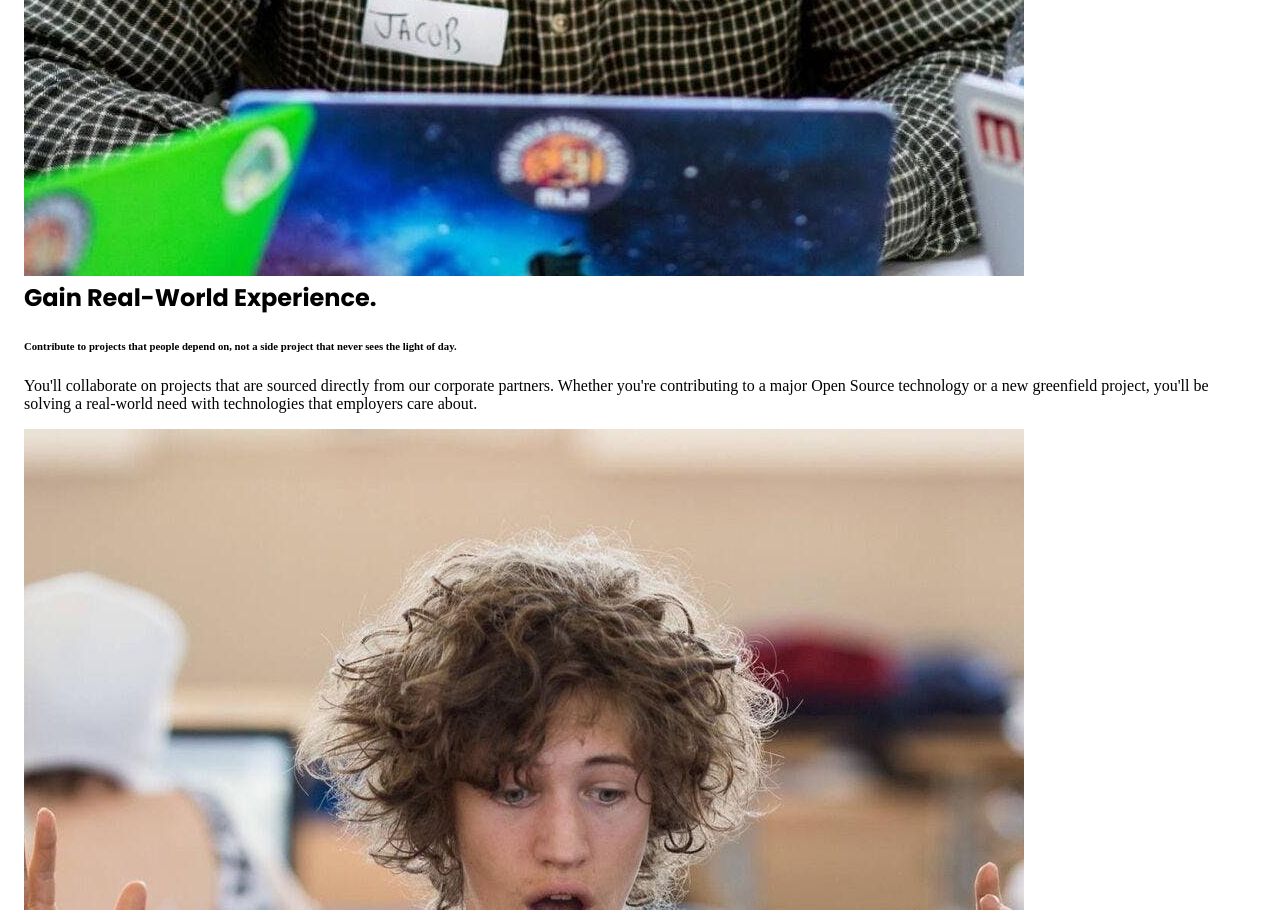
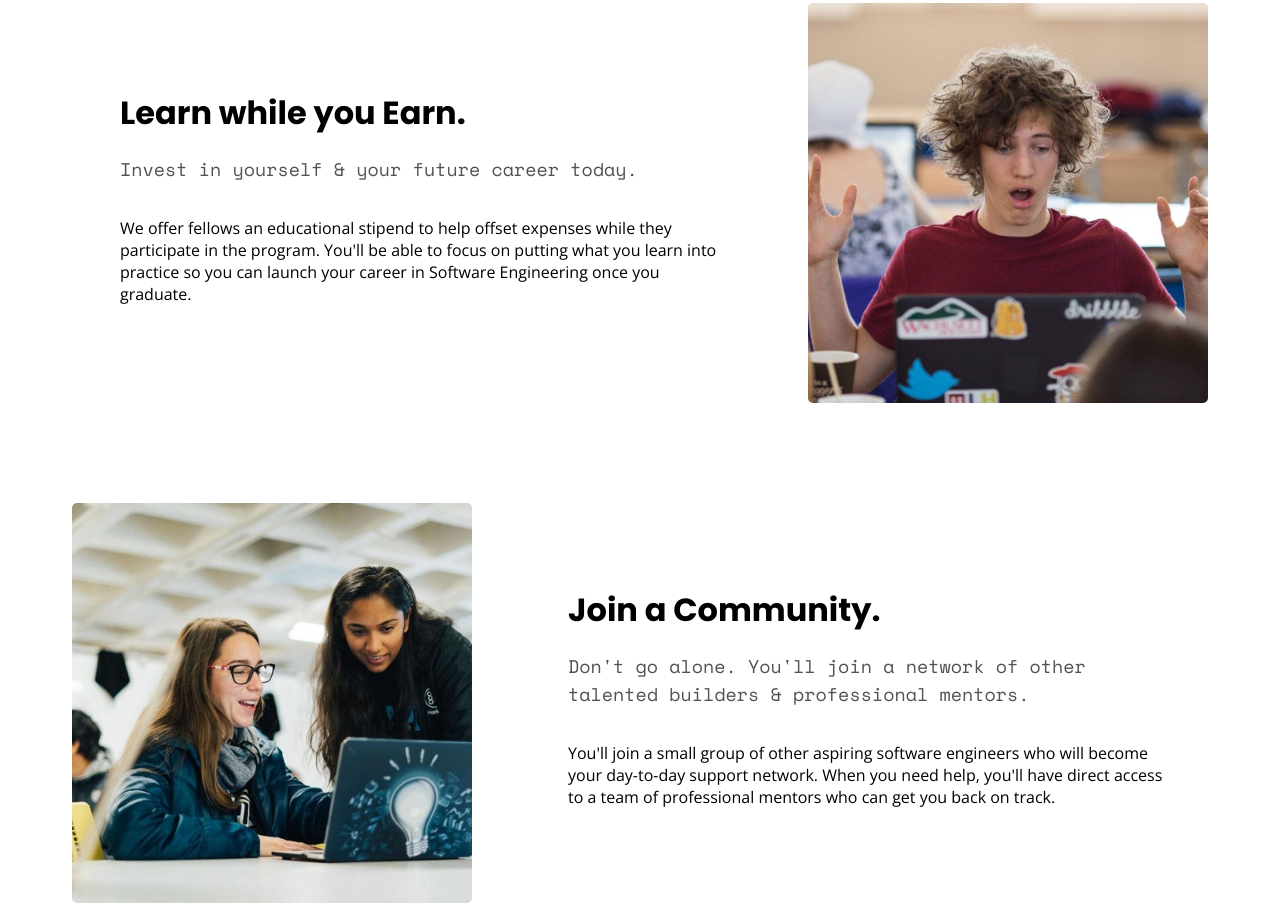
Before and after one commit to MaruthiKo/mlh-fellowship-clone, a website: page src/index.html in a window 1280 px wide. Shown: the part 1547-2457 px from the top of the page. Drawn offline with nearby package versions, Linux system fonts and the light colour scheme; files that its build step writes are made by us from their sources.

Commit message:
completed examples section

```diff
--- a/src/index.html
+++ b/src/index.html
@@ -50,36 +50,36 @@
         <div class="container">
             <div class="center">
                 <h2>Learn by doing, not by watching.</h2>
-                <p>We pair fun, educational curriculum with real-world practical experience. It's collaborative, remote, & happens under the guidance of expert mentors.</p>
+                <p class="text">We pair fun, educational curriculum with real-world practical experience. It's collaborative, remote, & happens under the guidance of expert mentors.</p>
             </div>
-            <div class="example1">
+            <div class="example flex">
                 <div>
                     <img src="./assets/example1.jpg" alt="example1-img">
                 </div>
                 <div class="example--desc">
                     <h2>Gain Real-World Experience.</h2>
-                    <h6>Contribute to projects that people depend on, not a side project that never sees the light of day.</h6>
-                    <p>You'll collaborate on projects that are sourced directly from our corporate partners. Whether you're contributing to a major Open Source technology or a new greenfield project, you'll be solving a real-world need with technologies that employers care about.</p>
+                    <p class="sub-text">Contribute to projects that people depend on, not a side project that never sees the light of day.</p>
+                    <p class="text">You'll collaborate on projects that are sourced directly from our corporate partners. Whether you're contributing to a major Open Source technology or a new greenfield project, you'll be solving a real-world need with technologies that employers care about.</p>
                 </div>
             </div>
-            <div class="example2">
+            <div class="example flex-reverse">
                 <div>
                     <img src="./assets/example2.jpg" alt="example2-img">
                 </div>
                 <div class="example--desc">
                     <h2>Learn while you Earn.</h2>
-                    <h6>Invest in yourself & your future career today.</h6>
-                    <p>We offer fellows an educational stipend to help offset expenses while they participate in the program. You'll be able to focus on putting what you learn into practice so you can launch your career in Software Engineering once you graduate.</p>
+                    <p class="sub-text">Invest in yourself & your future career today.</p>
+                    <p class="text">We offer fellows an educational stipend to help offset expenses while they participate in the program. You'll be able to focus on putting what you learn into practice so you can launch your career in Software Engineering once you graduate.</p>
                 </div>
             </div>
-            <div class="example3">
+            <div class="example flex">
                 <div>
                     <img src="./assets/example3.jpg" alt="example3-img">
                 </div>
                 <div class="example--desc">
                     <h2>Join a Community.</h2>
-                    <h6>Don't go alone. You'll join a network of other talented builders & professional mentors.</h6>
-                    <p>You'll join a small group of other aspiring software engineers who will become your day-to-day support network. When you need help, you'll have direct access to a team of professional mentors who can get you back on track.</p>
+                    <p class="sub-text">Don't go alone. You'll join a network of other talented builders & professional mentors.</p>
+                    <p class="text">You'll join a small group of other aspiring software engineers who will become your day-to-day support network. When you need help, you'll have direct access to a team of professional mentors who can get you back on track.</p>
                 </div>
             </div>
         </div>
--- a/src/sass/base/boilerplate.scss
+++ b/src/sass/base/boilerplate.scss
@@ -19,6 +19,7 @@ h1,
 h2,
 h3{
     font-family: var(--heading);
+    margin: 0;
 }
 
 .span{
--- a/src/sass/components/_flex.scss
+++ b/src/sass/components/_flex.scss
@@ -8,6 +8,8 @@
 
 .flex{
     @extend %flex;
+    flex-wrap: nowrap;
+    justify-content: space-around;
 }
 
 
--- /dev/null
+++ b/src/sass/layout/_examples.scss
@@ -0,0 +1,36 @@
+.examples{
+    margin: 7rem 0;
+    h2{
+        font-size: 2rem;
+    }
+    .center{
+        text-align: center;
+        margin: 3rem auto;
+        max-width: 75ch;
+
+    }
+
+    .example{
+        padding: 3rem;
+    }
+    img{
+        width: 400px;
+        height: 400px;
+        border-radius: 5px;
+    }
+
+    .example--desc{
+        margin-left: 1rem;
+        padding: 2rem;
+
+        .sub-text{
+            color: var(--faded-black);
+            font-size: 1.15rem;
+        }
+
+        .text{
+            padding-top: 1rem;
+            margin-top: 1rem;
+        }
+    }
+}
--- a/src/sass/layout/_index.scss
+++ b/src/sass/layout/_index.scss
@@ -1,2 +1,3 @@
 @forward 'navbar';
 @forward 'hero';
+@forward 'examples';
```
